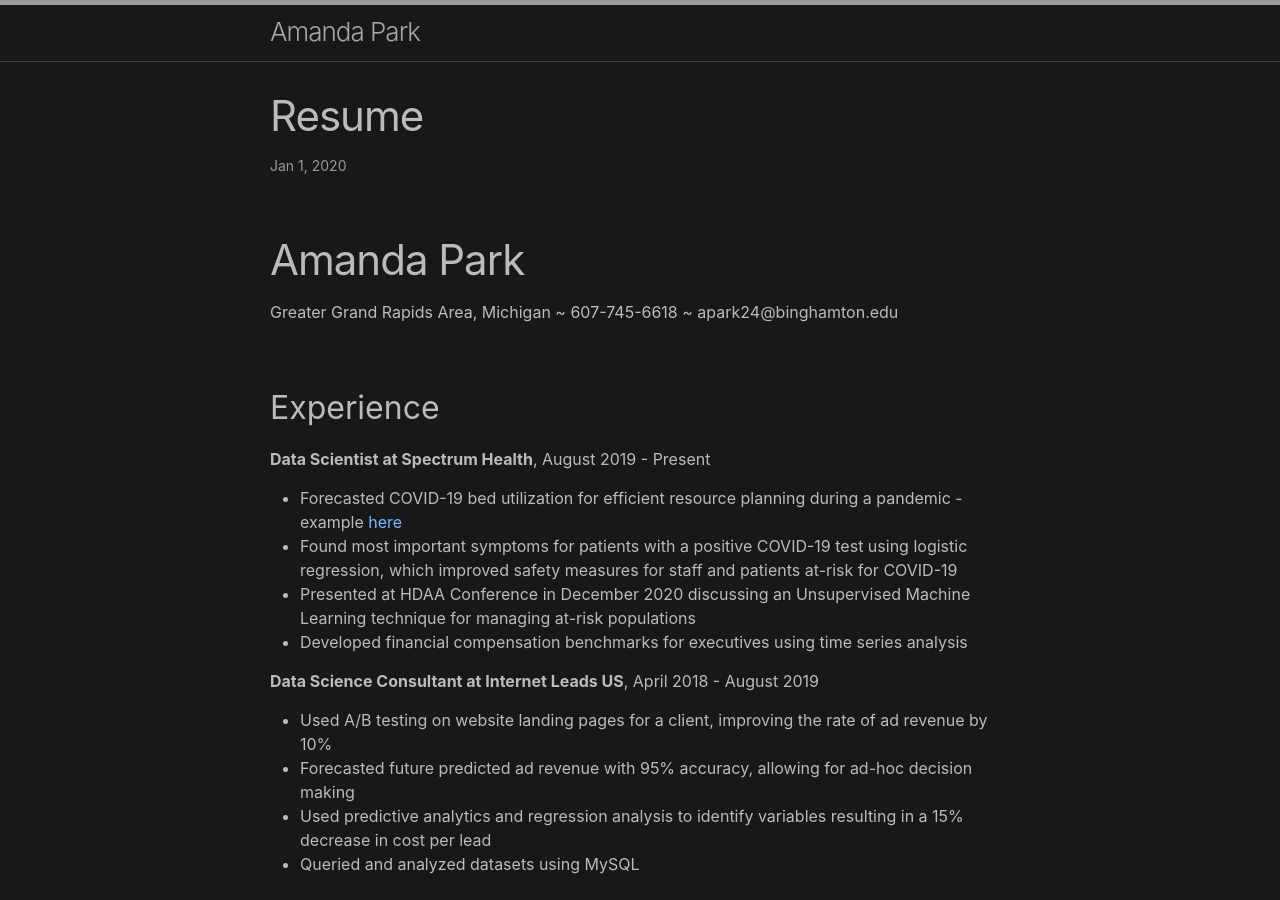
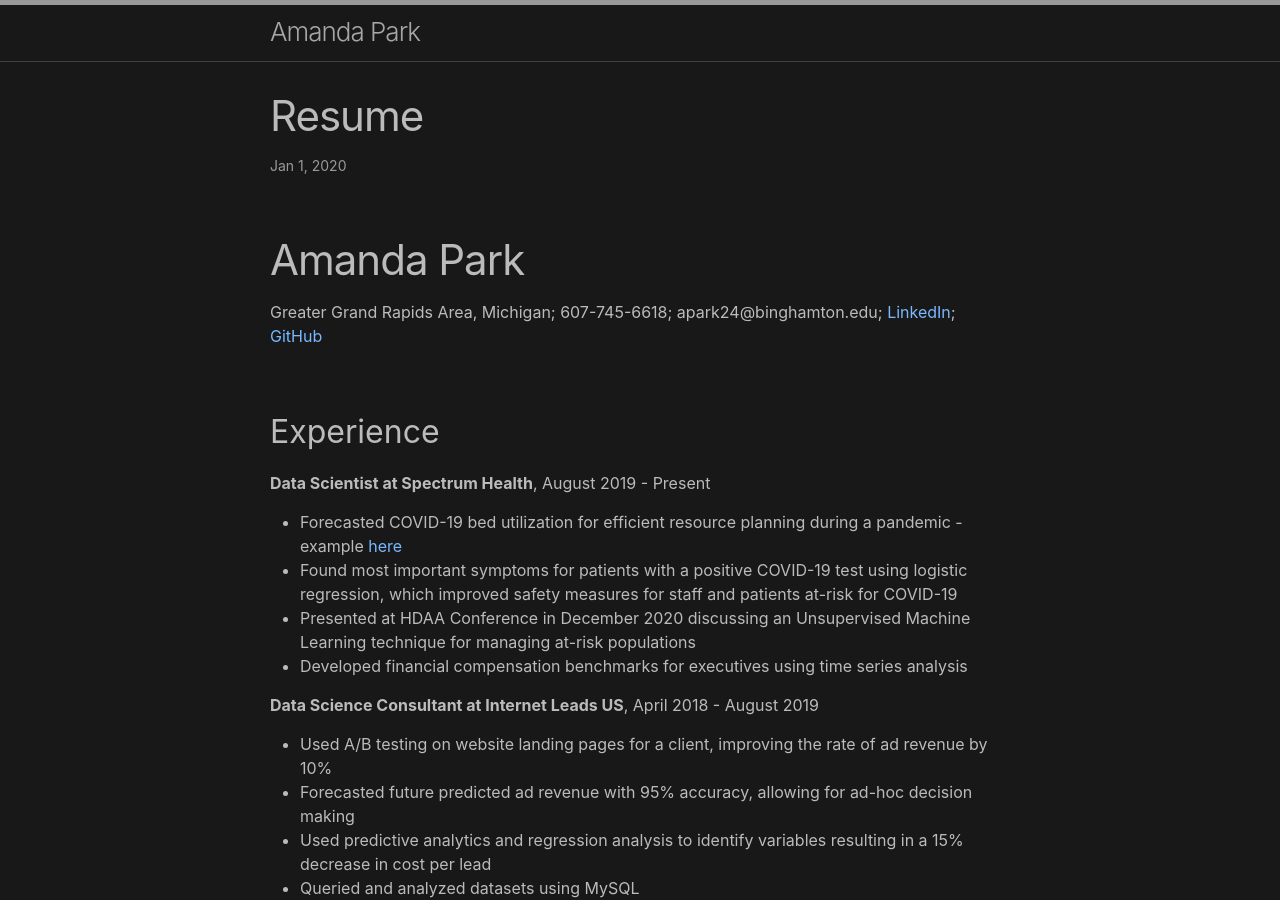
Before and after one commit to amanda-park/amanda-park.github.io, a Jekyll site: the page built from _posts/2020-01-01-Resume.md, in a window 1280 px wide and 900 px high. Built offline with Jekyll 4.4.1, drawn with Linux system fonts in a browser that asks for light colours; our own code applies the rules of GitHub Pages for plain Markdown files.

Commit message:
Update 2020-01-01-Resume.md

```diff
--- a/_posts/2020-01-01-Resume.md
+++ b/_posts/2020-01-01-Resume.md
@@ -1,7 +1,7 @@
 Amanda Park
 ============
 
-Greater Grand Rapids Area, Michigan ~ 607-745-6618 ~ apark24@binghamton.edu
+Greater Grand Rapids Area, Michigan; 607-745-6618; apark24@binghamton.edu; [LinkedIn](https://www.linkedin.com/in/parkamanda/); [GitHub](https://github.com/amanda-park)
 
 Experience
 ---------
```
